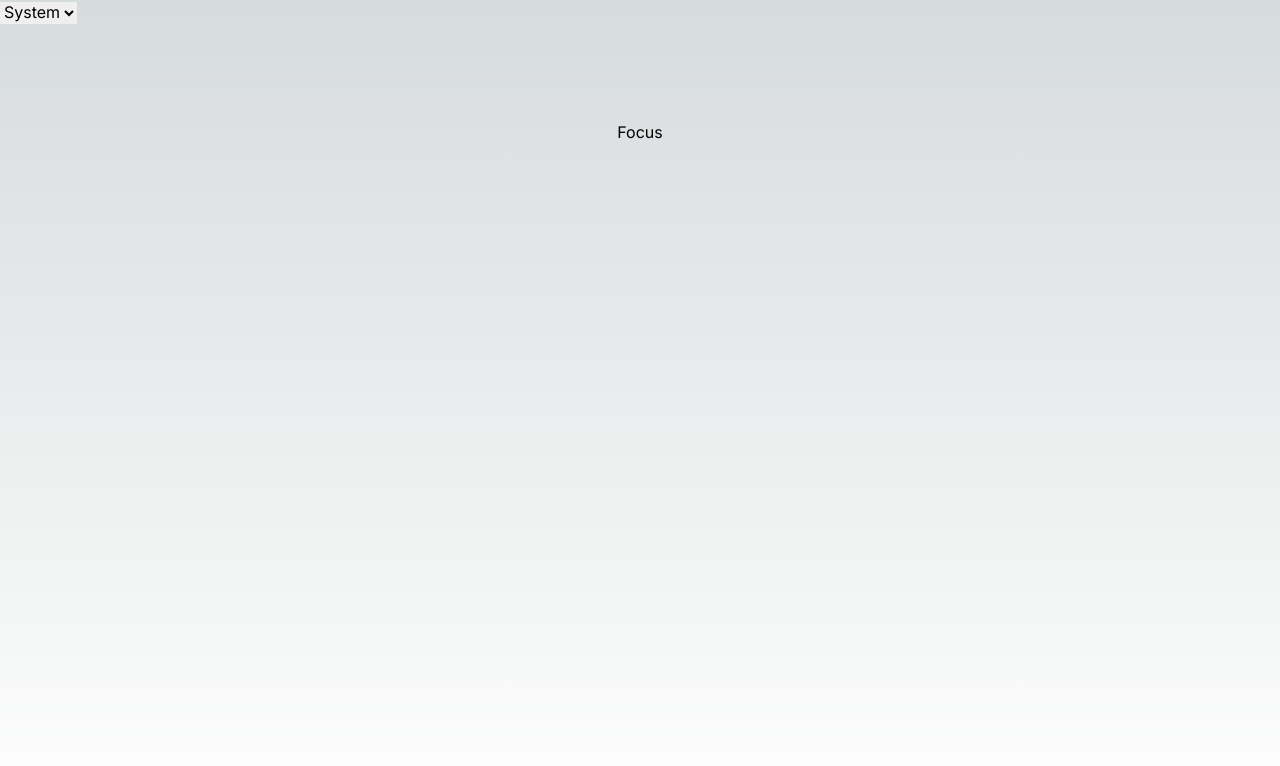
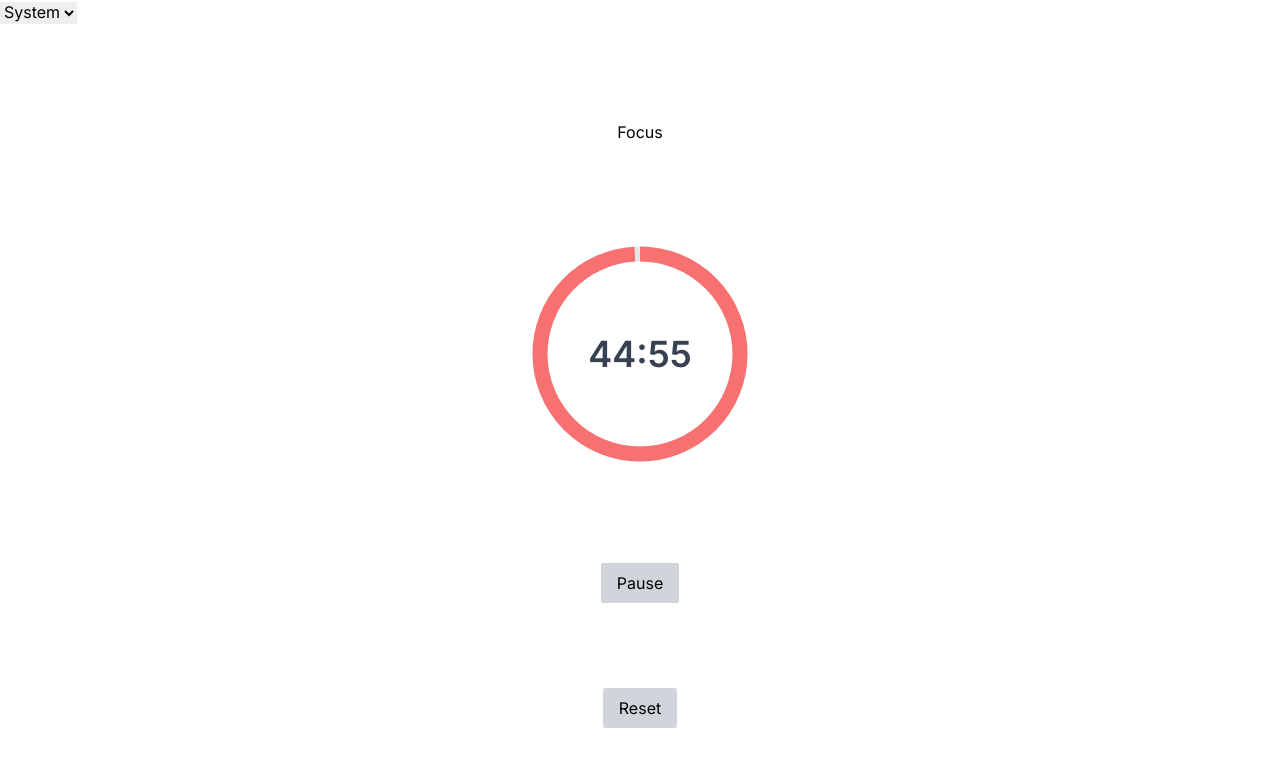
Before and after one commit to merogersdev/focus, a Next.js app: page / in a window 1280 px wide. Shown: the top 766 px of the page. Built offline with nearby package versions, Linux system fonts and the light colour scheme.

Commit message:
feat: add progress bar

```diff
--- /dev/null
+++ b/app/components/ProgressBar.tsx
@@ -0,0 +1,104 @@
+"use client";
+
+import { useState, useEffect, useRef } from "react";
+import modeColor from "../util/mode";
+import calcSeconds from "../util/time";
+
+type ProgressBarProps = {
+  focusMinutes: number;
+  shortBreak: number;
+  longBreak: number;
+};
+
+export default function ProgressBar({
+  focusMinutes = 45,
+  shortBreak = 5,
+  longBreak = 15,
+}: ProgressBarProps) {
+  // State
+  const [isPaused, setIsPaused] = useState(false);
+  const [mode, setMode] = useState("focus");
+  const [seconds, setSeconds] = useState(focusMinutes * 60);
+  const [focusSession, setFocusSession] = useState(1);
+
+  // Refs
+  const isPausedRef = useRef(isPaused);
+  const secondsRef = useRef(seconds);
+
+  function tick() {
+    secondsRef.current--;
+    setSeconds(secondsRef.current);
+  }
+
+  useEffect(() => {
+    const interval = setInterval(() => {
+      if (isPausedRef.current) return;
+      // TODO: Set next focus/break
+      if (secondsRef.current === 0) return;
+      tick();
+    }, 1000);
+
+    return () => clearInterval(interval);
+  }, []);
+
+  // Time
+  const circleWidth = 250;
+  const percentage = Math.floor((seconds / (focusMinutes * 60)) * 100);
+  const m = Math.floor(seconds / 60);
+  let s = seconds % 60;
+
+  // SVG Circle
+  const radius = 100;
+  const dashArray = radius * Math.PI * 2;
+  const dashOffset = dashArray - (dashArray * percentage) / 100;
+
+  return (
+    <>
+      <div className="flex relative">
+        <div className="flex items-center justify-center absolute w-full h-full text-4xl text-gray-700 font-semibold">
+          {`${m}:${s < 10 ? `0${s}` : s}`}
+        </div>
+        <svg
+          width={circleWidth}
+          height={circleWidth}
+          viewBox={`0 0 ${circleWidth} ${circleWidth}`}
+        >
+          <circle
+            cx={circleWidth / 2}
+            cy={circleWidth / 2}
+            strokeWidth="15px"
+            r={radius}
+            className="fill-none stroke-gray-200"
+          />
+          <circle
+            cx={circleWidth / 2}
+            cy={circleWidth / 2}
+            strokeWidth="15px"
+            r={radius}
+            className={`fill-none ${modeColor(mode)}`}
+            style={{ strokeDasharray: dashArray, strokeDashoffset: dashOffset }}
+            transform={`rotate(-90 ${circleWidth / 2} ${circleWidth / 2})`}
+          />
+        </svg>
+      </div>
+      <button
+        className="flex px-4 py-2 bg-gray-300 rounded-sm"
+        onClick={() => {
+          setIsPaused((prev) => !prev);
+          isPausedRef.current = !isPausedRef.current;
+        }}
+      >
+        {isPaused ? "Play" : "Pause"}
+      </button>
+      <button
+        className="flex px-4 py-2 bg-gray-300 rounded-sm"
+        onClick={() => {
+          setSeconds(focusMinutes * 60);
+          secondsRef.current = focusMinutes * 60;
+        }}
+      >
+        Reset
+      </button>
+    </>
+  );
+}
--- a/app/globals.css
+++ b/app/globals.css
@@ -2,26 +2,8 @@
 @tailwind components;
 @tailwind utilities;
 
-:root {
-  --foreground-rgb: 0, 0, 0;
-  --background-start-rgb: 214, 219, 220;
-  --background-end-rgb: 255, 255, 255;
+*,
+::before,
+::after {
+  box-sizing: border-box;
 }
-
-@media (prefers-color-scheme: dark) {
-  :root {
-    --foreground-rgb: 255, 255, 255;
-    --background-start-rgb: 0, 0, 0;
-    --background-end-rgb: 0, 0, 0;
-  }
-}
-
-body {
-  color: rgb(var(--foreground-rgb));
-  background: linear-gradient(
-      to bottom,
-      transparent,
-      rgb(var(--background-end-rgb))
-    )
-    rgb(var(--background-start-rgb));
-}
--- a/app/layout.tsx
+++ b/app/layout.tsx
@@ -11,8 +11,8 @@ import type { ReactNode } from "react";
 const inter = Inter({ subsets: ["latin"] });
 
 export const metadata: Metadata = {
-  title: "Create Next App",
-  description: "Generated by create next app",
+  title: "Focus App",
+  description: "Custom Pomodoro timer created with Next.js",
 };
 
 type LayoutProps = {
--- a/app/page.tsx
+++ b/app/page.tsx
@@ -1,7 +1,10 @@
+import ProgressBar from "./components/ProgressBar";
+
 export default function Home() {
   return (
     <main className="flex min-h-screen flex-col items-center justify-between p-24">
       <h1 className="text-black dark:text-white">Focus</h1>
+      <ProgressBar focusMinutes={45} shortBreak={5} longBreak={15} />
     </main>
   );
 }
--- /dev/null
+++ b/app/util/mode.ts
@@ -0,0 +1,35 @@
+export default function modeColor(mode: string) {
+  let color = null;
+  switch (mode) {
+    case "focus":
+      color = "stroke-red-400";
+      break;
+    case "short":
+      color = "stroke-green-400";
+      break;
+    case "long":
+      color = "stroke-blue-400";
+      break;
+    default:
+      color = "stroke-red-400";
+  }
+  return color;
+}
+
+export function nextMode(mode: string, focusSession: number) {
+  let next = null;
+  switch (mode) {
+    case "focus":
+      next = focusSession === 4 ? "long" : "short";
+      break;
+    case "short":
+      next = "focus";
+      break;
+    case "long":
+      next = "focus";
+      break;
+    default:
+      next = "short";
+  }
+  return next;
+}
--- /dev/null
+++ b/app/util/time.ts
@@ -0,0 +1,3 @@
+export default function calcSeconds(seconds: number) {
+  return seconds * 60;
+}
```
